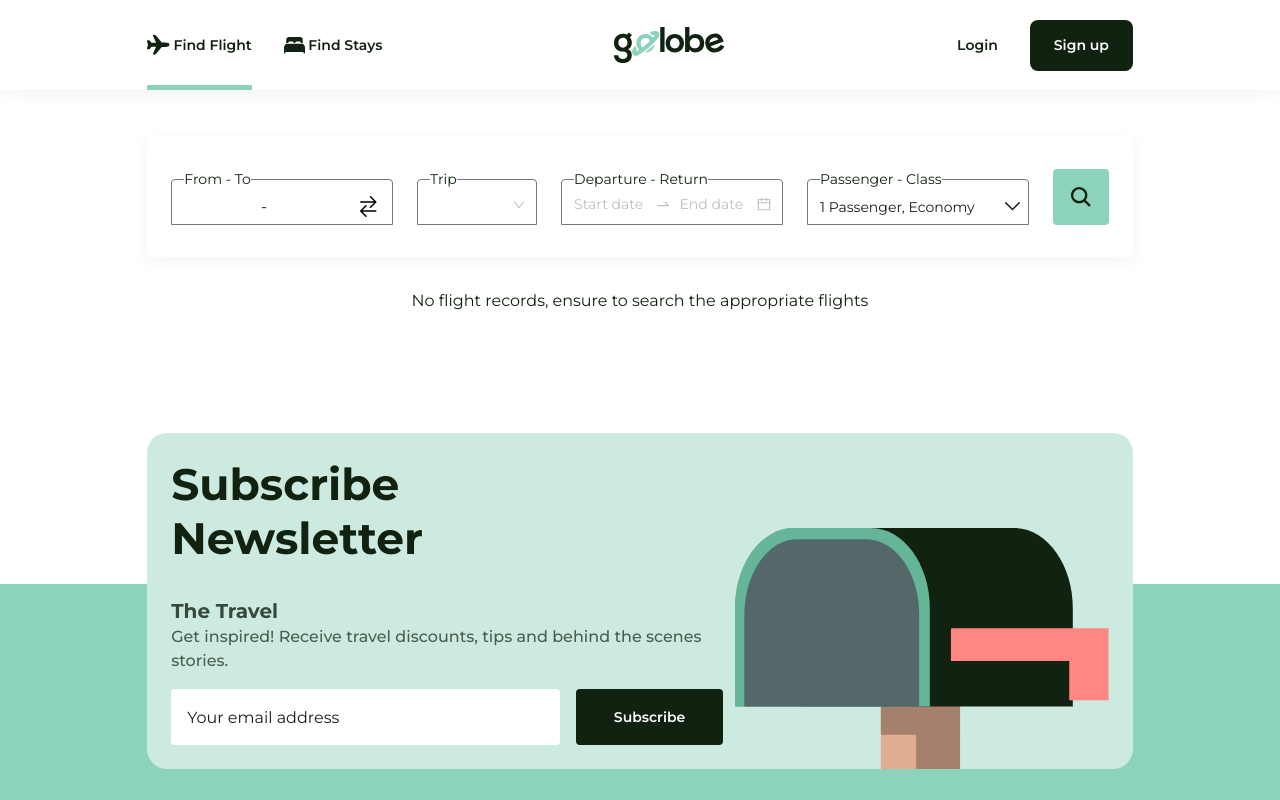
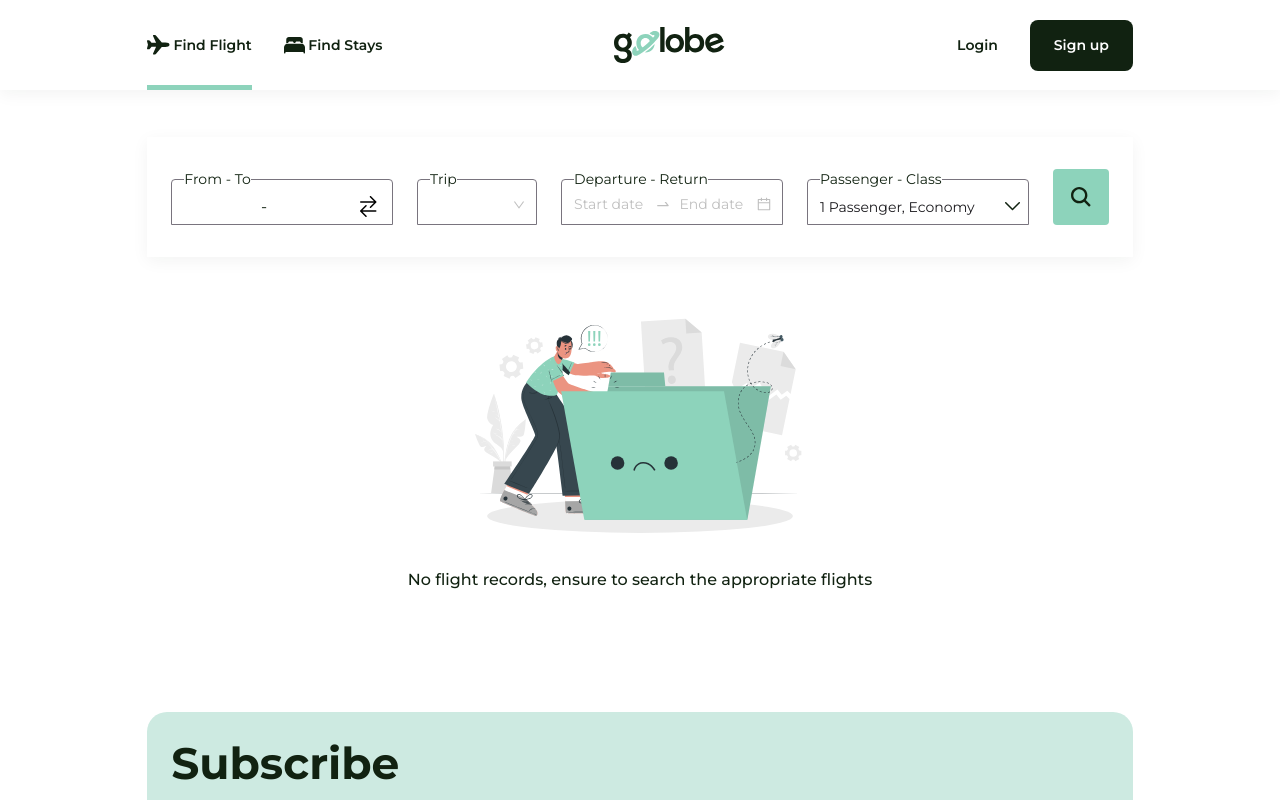
Before and after one commit to AnitaIkediashi/travel-booking-website, a Next.js app: page /flight-flow/flight-search/listing in a window 1280 px wide. Shown: the top 800 px of the page. Built offline with nearby package versions, Linux system fonts and the light colour scheme; no server answers; the database is empty.

Commit message:
add extra comments

```diff
--- a/components/sections/flights/flight_data_filters.tsx
+++ b/components/sections/flights/flight_data_filters.tsx
@@ -4,6 +4,7 @@ import { FlightDataProps } from "@/types/flight_type";
 import { PriceFilter } from "./price_filter";
 import { useState } from "react";
 import { SkeletonSection } from "@/components/reusable/skeleton_section";
+import Image from "next/image";
 
 type FlightFilterProps = {
   isPending: boolean;
@@ -14,13 +15,14 @@ export const FlightDataFilters = ({ isPending, data }: FlightFilterProps) => {
   const [priceRange, setPriceRange] = useState<[number, number] | null>(null);
   // 1. Loading state
   if (isPending) {
-    return <SkeletonSection />
+    return <SkeletonSection />;
   }
   // 2. check for any empty data
   if (data?.length === 0 || !data) {
     return (
-      <div className="w-full flex items-center justify-center">
-        <p>No flight records, ensure to search the appropriate flights</p>
+      <div className="w-full flex items-center justify-center flex-col gap-3">
+        <Image src="/illustrations/no-data-illustration.svg" alt="no data" width={400} height={400} />
+        <p className="font-medium text-blackish-green">No flight records, ensure to search the appropriate flights</p>
       </div>
     );
   }
@@ -29,11 +31,11 @@ export const FlightDataFilters = ({ isPending, data }: FlightFilterProps) => {
   const prices =
     data[0].flight_offers
       ?.map((offer) => offer.price_breakdown?.total?.amount)
-      .filter((p): p is number => typeof p === "number") ?? [];
+      .filter((p): p is number => typeof p === "number") ?? []; // is keyword - is used to create user-defined type guards, which help the compiler narrow down the type of a variable within a specific scope. It is a **type predicate** and has the form **parameterName is Type**
 
   // Step B: Ensure we don't pass an empty array to Math.min (which returns Infinity)
   const hasPrices = prices.length > 0;
-  const minPrice = hasPrices ? Math.min(...prices) : 0;
+  const minPrice = hasPrices ? Math.min(...prices) : 0; // works with an array - using spread operator to get the rest of the items
   const maxPrice = hasPrices ? Math.max(...prices) : 0;
 
   const handlePriceChange = (value: number | number[]) => {
@@ -49,7 +51,12 @@ export const FlightDataFilters = ({ isPending, data }: FlightFilterProps) => {
         <h3 className="pb-8 text-blackish-green font-semibold text-xl capitalize">
           filters
         </h3>
-        <PriceFilter min={minPrice} max={maxPrice} onChange={handlePriceChange} priceRange={priceRange} />
+        <PriceFilter
+          min={minPrice}
+          max={maxPrice}
+          onChange={handlePriceChange}
+          priceRange={priceRange}
+        />
       </div>
       <div></div>
     </section>
```
